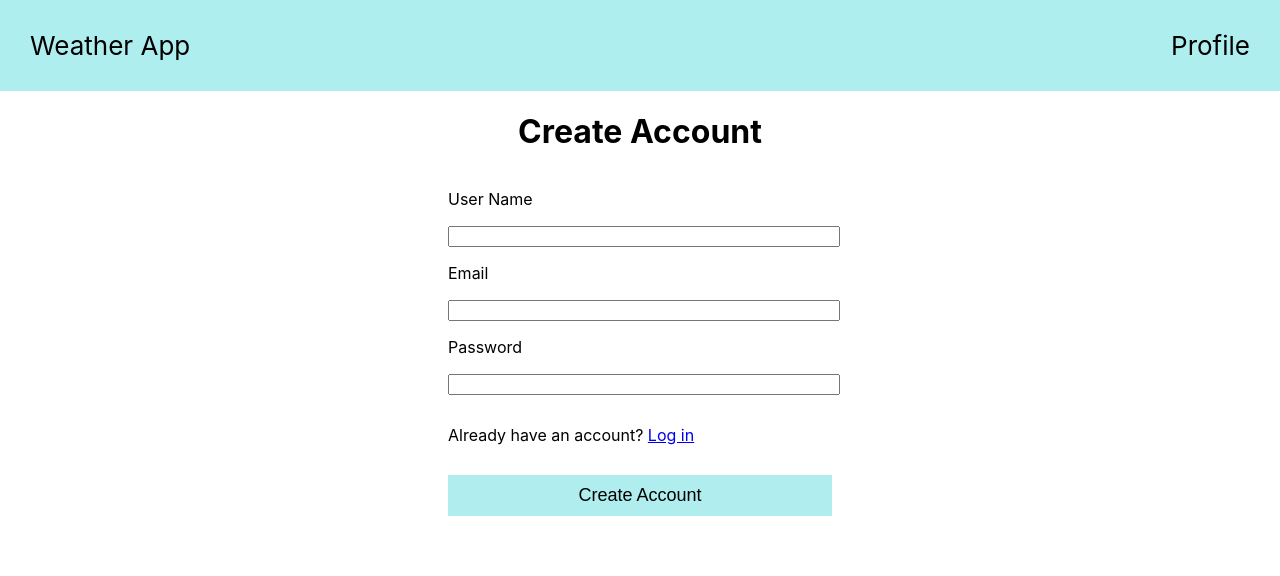
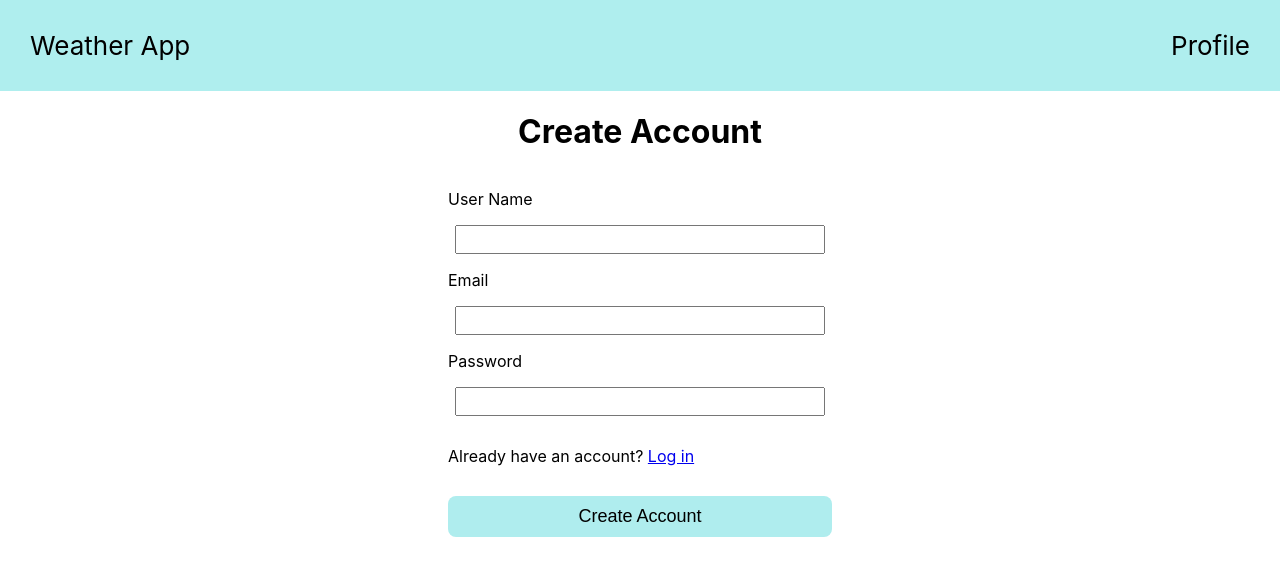
Before and after one commit to Gavriil84/weather-app, a React (Create React App) app in the folder frontend/: page /signup in a window 1280 px wide. Shown: the top 576 px of the page. Built offline with nearby package versions, Linux system fonts and the light colour scheme.

Commit message:
styling update

```diff
--- a/frontend/public/index.html
+++ b/frontend/public/index.html
@@ -24,7 +24,7 @@
       work correctly both with client-side routing and a non-root public URL.
       Learn how to configure a non-root public URL by running `npm run build`.
     -->
-    <title>React App</title>
+        <title>Weather APP</title>
     </head>
     <body>
         <noscript>You need to enable JavaScript to run this app.</noscript>
@@ -38,6 +38,5 @@
 
       To begin the development, run `npm start` or `yarn start`.
       To create a production bundle, use `npm run build` or `yarn build`.
-    -->
-  </body>
+    --></body>
 </html>
--- a/frontend/src/components/Login/Login.scss
+++ b/frontend/src/components/Login/Login.scss
@@ -11,7 +11,8 @@
             }
 
             input {
-                width: 100%;
+                width: 90%;
+                padding: 5px 10px;
             }
         }
 
--- a/frontend/src/components/Sigup/Signup.scss
+++ b/frontend/src/components/Sigup/Signup.scss
@@ -11,7 +11,8 @@
             }
 
             input {
-                width: 100%;
+                width: 90%;
+                padding: 5px 10px;
             }
         }
 
--- a/frontend/src/shared/Button.scss
+++ b/frontend/src/shared/Button.scss
@@ -1,9 +1,13 @@
 .loginbtn,
 .signupbtn {
+    width: 100%;
     background-color: #afedee;
     border: none;
-    padding: 10px;
+    padding: 10px 30px;
     font-size: 18px;
+    border-radius: 8px;
+    margin: 0 auto;
+    cursor: pointer;
 }
 
 .addFavorite {
```
Lines whose indentation alone changed are shown as unchanged.
